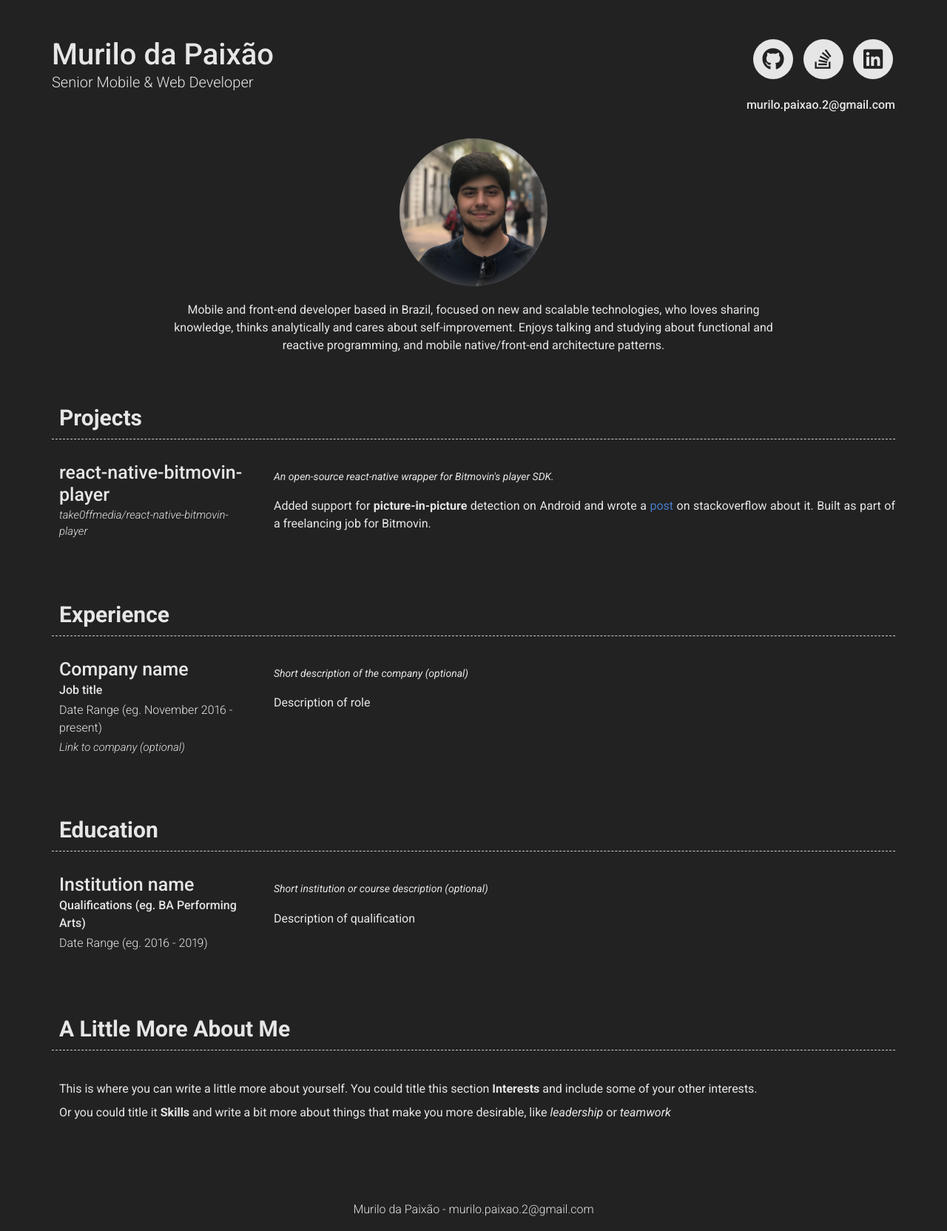
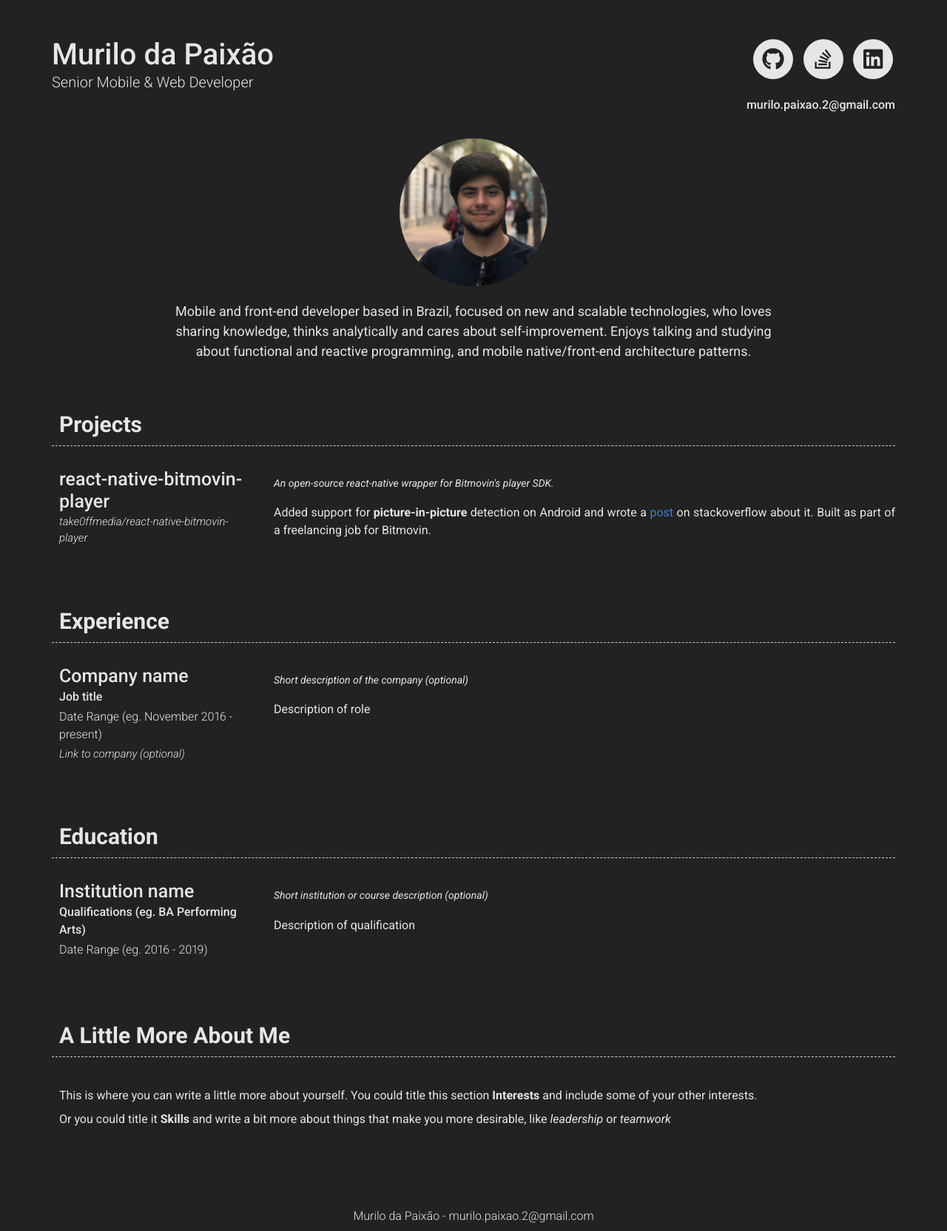
Before and after one commit to pogist/pogist.github.io, a Jekyll site: the page built from index.md, in a window 1280 px wide. Shown: the whole page at 74% size. Built offline with Jekyll 4.4.1, drawn with Linux system fonts in a browser that asks for light colours; nearby versions of some CDN libraries.

Commit message:
Improve profile description and img styling

```diff
--- a/assets/main.scss
+++ b/assets/main.scss
@@ -10,6 +10,12 @@
 
 .header-left {
   margin-top: 0;
+}
+
+.profile-img {
+  background-position: none;
+  -webkit-box-shadow: none;
+  box-shadow: none;
 }
 
 .intro-container, .list-container, .text-container {
@@ -25,6 +31,7 @@
     align-items: center;
     flex-direction: column;
     p {
+      font-size: large;
       text-align: center;
     }
   }
```
